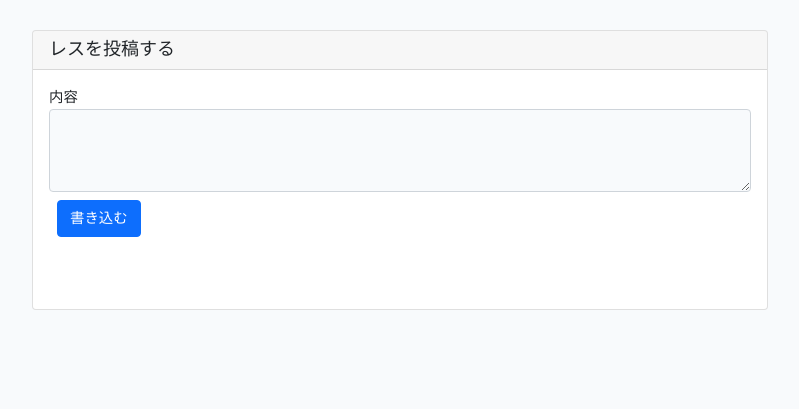
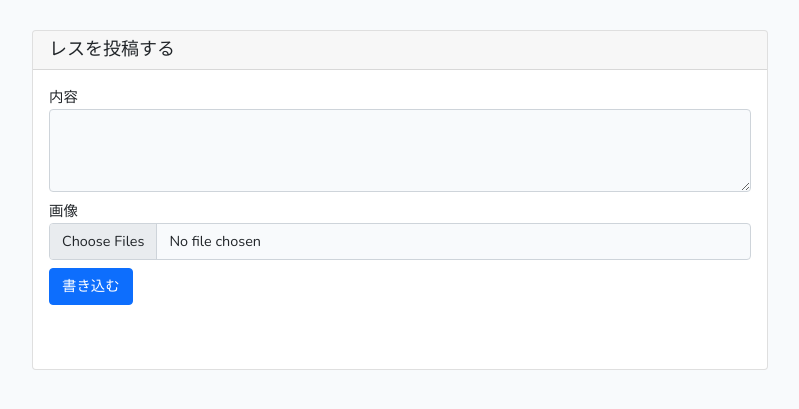
Before and after one commit to ishikoro333/threadboard, a Laravel app: template threads/resources/views/threads/show.blade.php in a window 1280 px wide. Shown: the part 158-567 px from the top of the page, without its empty margins (240-1039 px from the left). Run offline with Laravel 8, Linux system fonts and the light colour scheme; the template is opened without the code that fills it, so the values that code supplies are empty; style sheets or scripts are compiled from the project's sources.

Commit message:
add input-file form.

```diff
--- a/threads/resources/views/components/message-create.blade.php
+++ b/threads/resources/views/components/message-create.blade.php
@@ -4,5 +4,9 @@
         <label for="thread-first-content">内容</label>
         <textarea name="body" id="thread-first-content" class="form-control" rows="3"></textarea>
     </div>
-                                <button type="submit" class="btn btn-primary m-2">書き込む</button>
+    <div class="form-group mt-2">
+        <label for="message-images">画像</label>
+        <input type="file" class="form-control" id="message-images" name="images[]" multiple>
+    </div>
+    <button type="submit" class="btn btn-primary mt-2">書き込む</button>
 </form>
```
Lines whose indentation alone changed are shown as unchanged.
